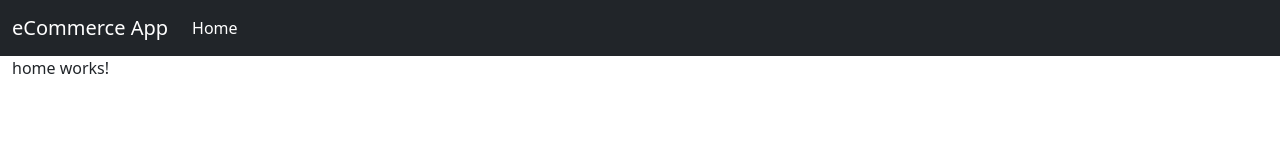
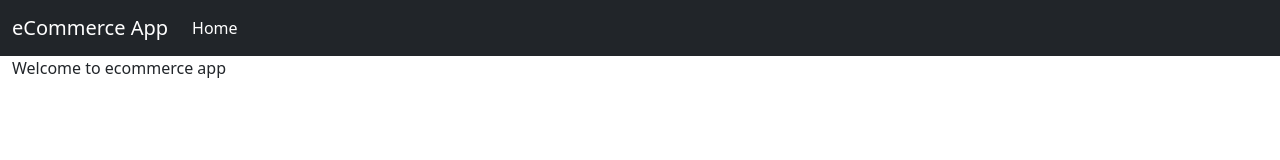
Before and after one commit to batch-072022/ecommerceapp-ui, an Angular app: page /home in a window 1280 px wide. Shown: the top 160 px of the page. Built offline with nearby package versions, Linux system fonts and the light colour scheme.

Commit message:
Updated home page

```diff
--- a/src/app/home/home.component.html
+++ b/src/app/home/home.component.html
@@ -1 +1,3 @@
-<p>home works!</p>
+<main>
+    Welcome to ecommerce app
+</main>
```
